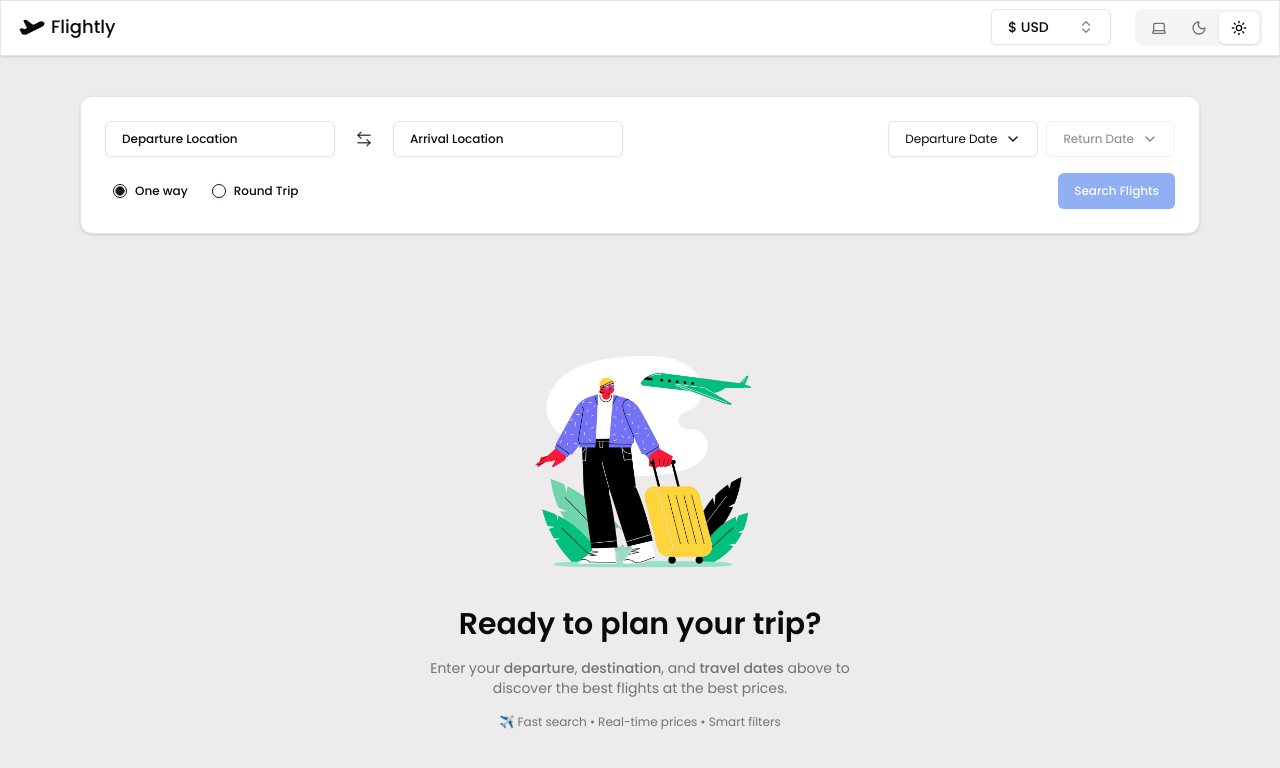
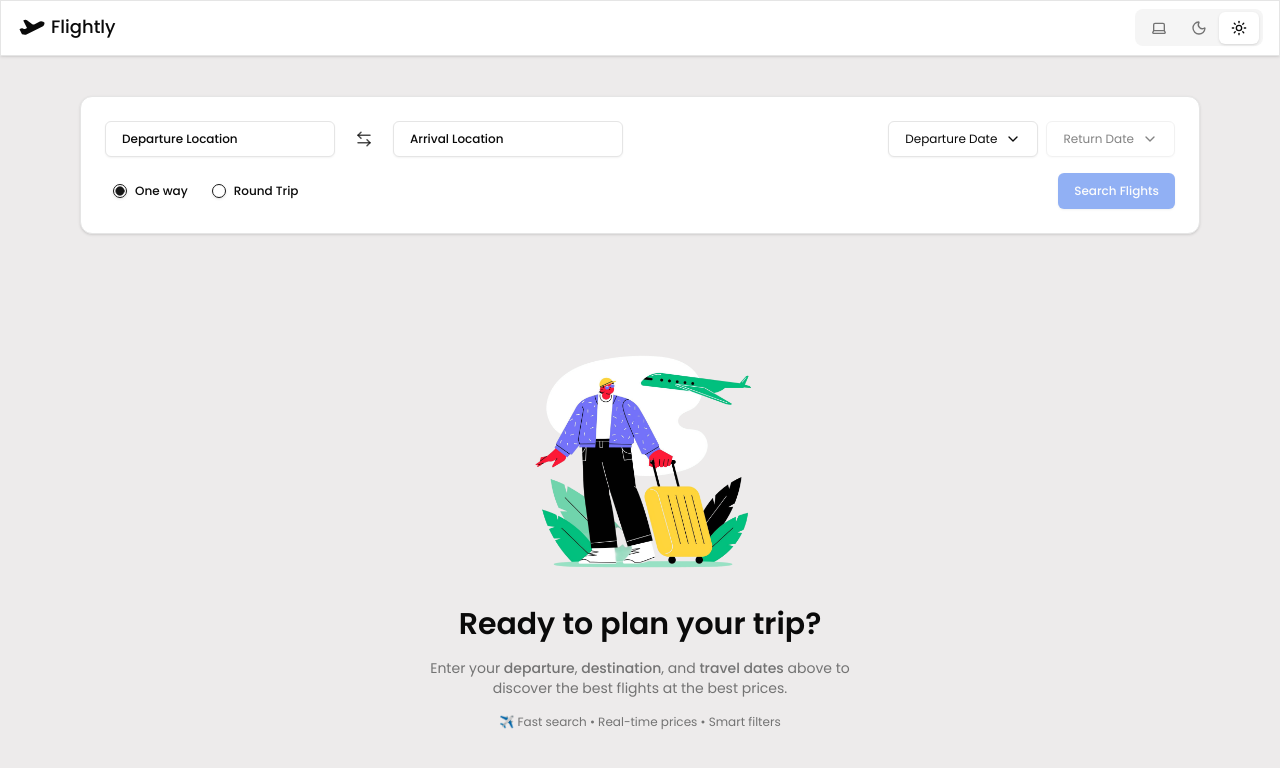
Before and after one commit to akshaywritescode/flightly, a Next.js app: page / in a window 1280 px wide. Shown: the top 768 px of the page. Built offline with nearby package versions, Linux system fonts and the light colour scheme.

Commit message:
remove currency switcher feature

```diff
--- a/app/components/layout/header.tsx
+++ b/app/components/layout/header.tsx
@@ -1,7 +1,6 @@
 import { Card } from "@/components/ui/card";
 import Logo from "../ui/Logo";
 import ThemeSwitcher from "../ui/ThemeSwitcher";
-import { CurrencySwitcher } from "../ui/CurrencySwitcher";
 
 export default function Header() {
   return (
@@ -9,7 +8,6 @@ export default function Header() {
       <Card className="rounded-none w-full h-full flex items-center justify-between px-4">
         <Logo />
         <div className="flex gap-3 sm:gap-6">
-          <CurrencySwitcher />
           <ThemeSwitcher defaultValue="light" />
         </div>
       </Card>
--- a/app/components/ui/CurrencySwitcher.tsx
+++ /dev/null
@@ -1,108 +0,0 @@
-"use client";
-
-import * as React from "react";
-import { Check, ChevronsUpDown } from "lucide-react";
-
-import { cn } from "@/lib/utils";
-import { Button } from "@/components/ui/button";
-import {
-  Command,
-  CommandEmpty,
-  CommandGroup,
-  CommandInput,
-  CommandItem,
-  CommandList,
-} from "@/components/ui/command";
-import {
-  Popover,
-  PopoverContent,
-  PopoverTrigger,
-} from "@/components/ui/popover";
-
-const currencies = [
-  { value: "USD", symbol: "$" },
-  { value: "EUR", symbol: "€" },
-  { value: "GBP", symbol: "£" },
-  { value: "INR", symbol: "₹" },
-  { value: "JPY", symbol: "¥" },
-  { value: "CNY", symbol: "¥" },
-  { value: "AUD", symbol: "A$" },
-  { value: "CAD", symbol: "C$" },
-  { value: "CHF", symbol: "CHF" },
-  { value: "SGD", symbol: "S$" },
-  { value: "HKD", symbol: "HK$" },
-  { value: "NZD", symbol: "NZ$" },
-  { value: "SEK", symbol: "kr" },
-  { value: "NOK", symbol: "kr" },
-  { value: "DKK", symbol: "kr" },
-  { value: "ZAR", symbol: "R" },
-  { value: "BRL", symbol: "R$" },
-  { value: "MXN", symbol: "MX$" },
-  { value: "RUB", symbol: "₽" },
-  { value: "TRY", symbol: "₺" },
-  { value: "KRW", symbol: "₩" },
-  { value: "THB", symbol: "฿" },
-  { value: "MYR", symbol: "RM" },
-  { value: "IDR", symbol: "Rp" },
-  { value: "PHP", symbol: "₱" },
-  { value: "AED", symbol: "د.إ" },
-  { value: "SAR", symbol: "﷼" },
-  { value: "ILS", symbol: "₪" },
-  { value: "PLN", symbol: "zł" },
-  { value: "CZK", symbol: "Kč" },
-];
-
-export function CurrencySwitcher() {
-  const [open, setOpen] = React.useState(false);
-  const [value, setValue] = React.useState("USD"); // default
-
-  return (
-    <Popover open={open} onOpenChange={setOpen}>
-      <PopoverTrigger asChild>
-        <Button
-          variant="outline"
-          role="combobox"
-          aria-expanded={open}
-          className="w-[120px] justify-between"
-        >
-          {value
-            ? (() => {
-                const c = currencies.find((c) => c.value === value);
-                return `${c?.symbol} ${c?.value}`;
-              })()
-            : "Select currency"}
-          <ChevronsUpDown className="opacity-50" />
-        </Button>
-      </PopoverTrigger>
-
-      <PopoverContent className="w-[220px] p-0">
-        <Command>
-          <CommandInput placeholder="Search currency..." className="h-9" />
-          <CommandList>
-            <CommandEmpty>No currency found.</CommandEmpty>
-            <CommandGroup>
-              {currencies.map((currency) => (
-                <CommandItem
-                  key={currency.value}
-                  value={currency.value}
-                  onSelect={(currentValue) => {
-                    setValue(currentValue);
-                    setOpen(false);
-                  }}
-                >
-                  {currency.symbol} {currency.value}
-                  <Check
-                    className={cn(
-                      "ml-auto",
-                      value === currency.value ? "opacity-100" : "opacity-0"
-                    )}
-                  />
-                </CommandItem>
-              ))}
-            </CommandGroup>
-          </CommandList>
-        </Command>
-      </PopoverContent>
-    </Popover>
-  );
-}
```
